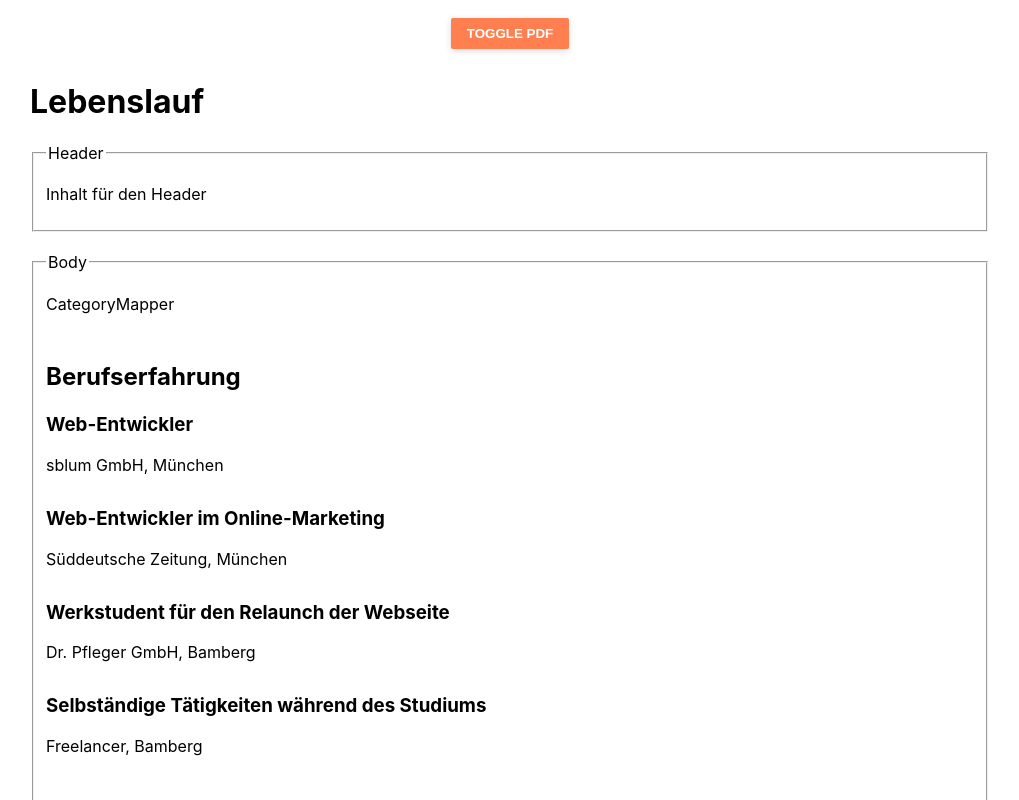
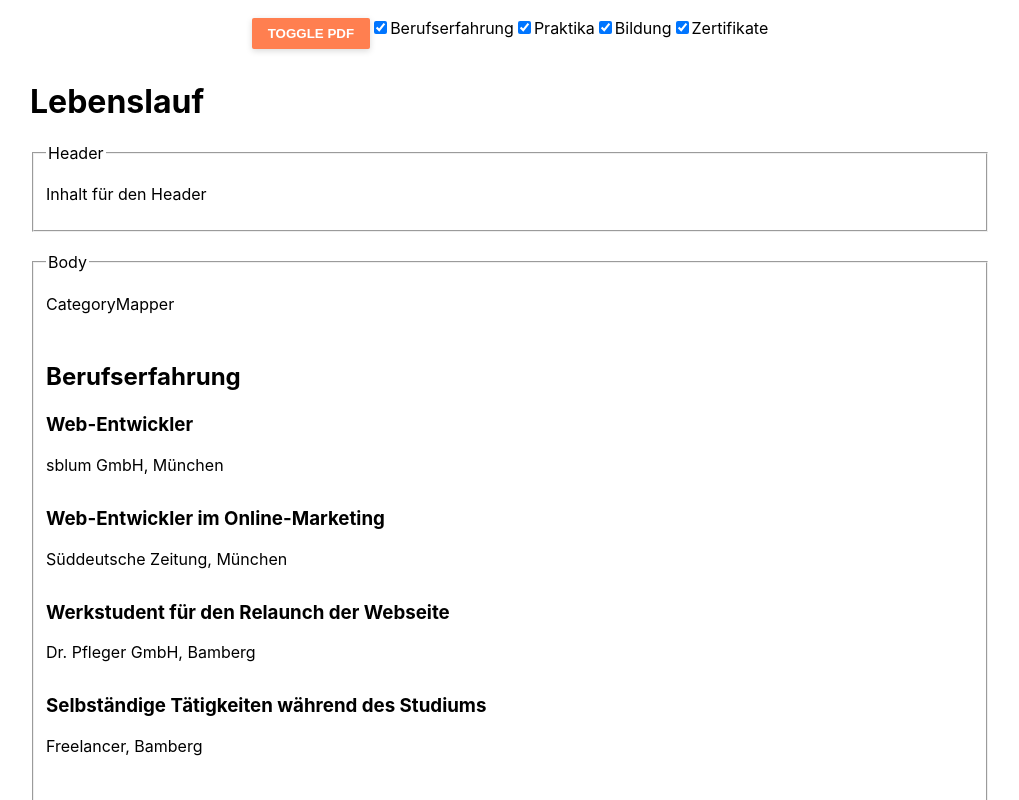
Before and after one commit to kschrenk/cv.kilianschrenk.com, a React (Create React App) app: page / in a window 1280 px wide. Shown: the top 800 px of the page, without its empty margins (130-1149 px from the left). Built offline with nearby package versions, Linux system fonts and the light colour scheme; what @react-pdf/renderer would draw is missing.

Commit message:
added filter

```diff
--- a/src/App.tsx
+++ b/src/App.tsx
@@ -1,4 +1,3 @@
-import React from 'react';
 import classes from './App.module.css';
 import Header from './components/Header/Header';
 import Body from './components/Body/Body';
@@ -7,10 +6,13 @@ import CategoryObj from './models/CategoryObj';
 import Container from './components/Layout/Container';
 import { useState } from 'react';
 import PdfViewer from './components/Pdf/PdfViewer';
+import AppContextProvider from './store/AppContextProvider';
+import CategoryFilter from './components/CategoryFilter/CategoryFilter';
 
 export const cvObj: CategoryObj[] = [
     {
         title: 'Berufserfahrung',
+        category: 'experience',
         content: [
         {
             jobTitle: 'Web-Entwickler',
@@ -56,6 +58,7 @@ export const cvObj: CategoryObj[] = [
     },
     {
         title: 'Praktika',
+        category: 'internship',
         content: [
             {
                 jobTitle: 'Praktikant im Eventmarketing',
@@ -81,6 +84,7 @@ export const cvObj: CategoryObj[] = [
     },
     {
         title: 'Bildung',
+        category: 'education',
         content: [
             {
                 jobTitle: 'Fullstack Web Developer Nanodegree Programm',
@@ -120,6 +124,7 @@ export const cvObj: CategoryObj[] = [
     },
     {
         title: 'Zertifikate',
+        category: 'certificate',
         content: [
             {
                 jobTitle: 'Technical-SEO-Seminar',
@@ -159,8 +164,10 @@ function App() {
 
     return (
         <>
+            <AppContextProvider>
                 <nav className={classes.Nav}>
                     <button type="button" onClick={() => setPdfView(!pdfView)} className={classes.PdfToggle}>Toggle Pdf</button>
+                    <CategoryFilter />
                 </nav>
                 {!pdfView
                     ? <Container>
@@ -176,6 +183,7 @@ function App() {
                         <PdfViewer categories={cvObj}/>
                     </Container>
                 }
+            </AppContextProvider >
         </>
     );
 }
--- /dev/null
+++ b/src/components/CategoryFilter/CategoryFilter.tsx
@@ -0,0 +1,39 @@
+import { AppContext } from '../../store/AppContextProvider';
+import React, { useContext } from 'react';
+
+const CategoryFilter: React.FC = () => {
+    const appCTX = useContext(AppContext);
+
+    const selectCategoryHandler = (e: React.ChangeEvent<HTMLInputElement>) => {
+        const value = e.target.value;
+
+        if(appCTX.isActive(value)) {
+            appCTX.removeCategory(value);
+        } else {
+            appCTX.addCategory(value)
+        }
+    }
+
+    return (
+        <div>
+            <label>
+                <input type="checkbox" value={'experience'} checked={appCTX.isActive('experience')} onChange={selectCategoryHandler}></input>
+                Berufserfahrung
+            </label>
+            <label>
+                <input type="checkbox" value={'internship'} checked={appCTX.isActive('internship')} onChange={selectCategoryHandler}></input>
+                Praktika
+            </label>
+            <label>
+                <input type="checkbox" value={'education'} checked={appCTX.isActive('education')} onChange={selectCategoryHandler}></input>
+                Bildung
+            </label>
+            <label>
+                <input type="checkbox" value={'certificate'} checked={appCTX.isActive('certificate')} onChange={selectCategoryHandler}></input>
+                Zertifikate
+            </label>
+        </div>
+    )
+}
+
+export default CategoryFilter;
--- a/src/components/CategoryMapper/CategoryMapper.tsx
+++ b/src/components/CategoryMapper/CategoryMapper.tsx
@@ -1,19 +1,25 @@
 import CategoryObj from "../../models/CategoryObj";
 import CategoryContent from '../CategoryContent/CategoryContent';
 import classes from './CategoryMapper.module.css';
+import {useContext} from 'react';
+import {AppContext} from '../../store/AppContextProvider';
 
-interface CategoryMapperProps {
+type CategoryMapperProps = {
     categoryList: CategoryObj[];
 }
 
 function CategoryMapper ({ categoryList }: CategoryMapperProps ) {
+    const appCTX = useContext(AppContext);
+
     return <div>
         <p>CategoryMapper</p>
-        {categoryList.map((category, index) => {
-            return <div key={`c-${index}`} className={ classes.category }>
-                <h2>{category.title}</h2>
-                <CategoryContent content={category.content} />
-            </div>;
+        {categoryList.filter((item => appCTX.isActive(item.category))).map((category, index) => {
+            return (
+                <div key={`c-${index}`} className={ classes.category }>
+                    <h2>{category.title}</h2>
+                    <CategoryContent content={category.content} />
+                </div>
+            );
         })}
     </div>
 }
--- a/src/models/CategoryObj.ts
+++ b/src/models/CategoryObj.ts
@@ -3,4 +3,5 @@ import CategoryContentObj from "./CategoryContentObj";
 export default interface CategoryObj {
     title: string;
     content: CategoryContentObj[];
+    category: 'experience' | 'education' | 'internship' |'certificate';
 }
--- /dev/null
+++ b/src/store/AppContextProvider.tsx
@@ -0,0 +1,46 @@
+import { createContext, useState } from "react"
+
+type AppContextType = {
+    categories: string[];
+    removeCategory: (category: string) => void;
+    addCategory: (category: string) => void;
+    isActive: (category: string) => boolean;
+}
+
+export const AppContext = createContext<AppContextType>({
+    categories: ['experience', 'internship', 'education', 'certificate'],
+    isActive: () => true,
+    addCategory: () => {},
+    removeCategory: () => {},
+});
+
+const AppContextProvider: React.FC = ({children}) => {
+    const [categories, setCategories] = useState(['experience', 'internship', 'education', 'certificate']);
+
+    const removeCategory = (category: string) => {
+        const formattedCategories = [...categories];
+
+        setCategories(formattedCategories.filter(item => item !== category));
+    }
+
+    const addCategory = (category: string) => {
+        setCategories([...categories, category])
+    }
+
+    const isActive = (category: string) => {
+        return categories.includes(category);
+    }
+
+    const contextValue: AppContextType = {
+        categories,
+        removeCategory,
+        addCategory,
+        isActive
+    }
+
+    return <AppContext.Provider value={contextValue}>
+        {children}
+    </AppContext.Provider>
+}
+
+export default AppContextProvider;
```
Lines whose indentation alone changed are shown as unchanged.
